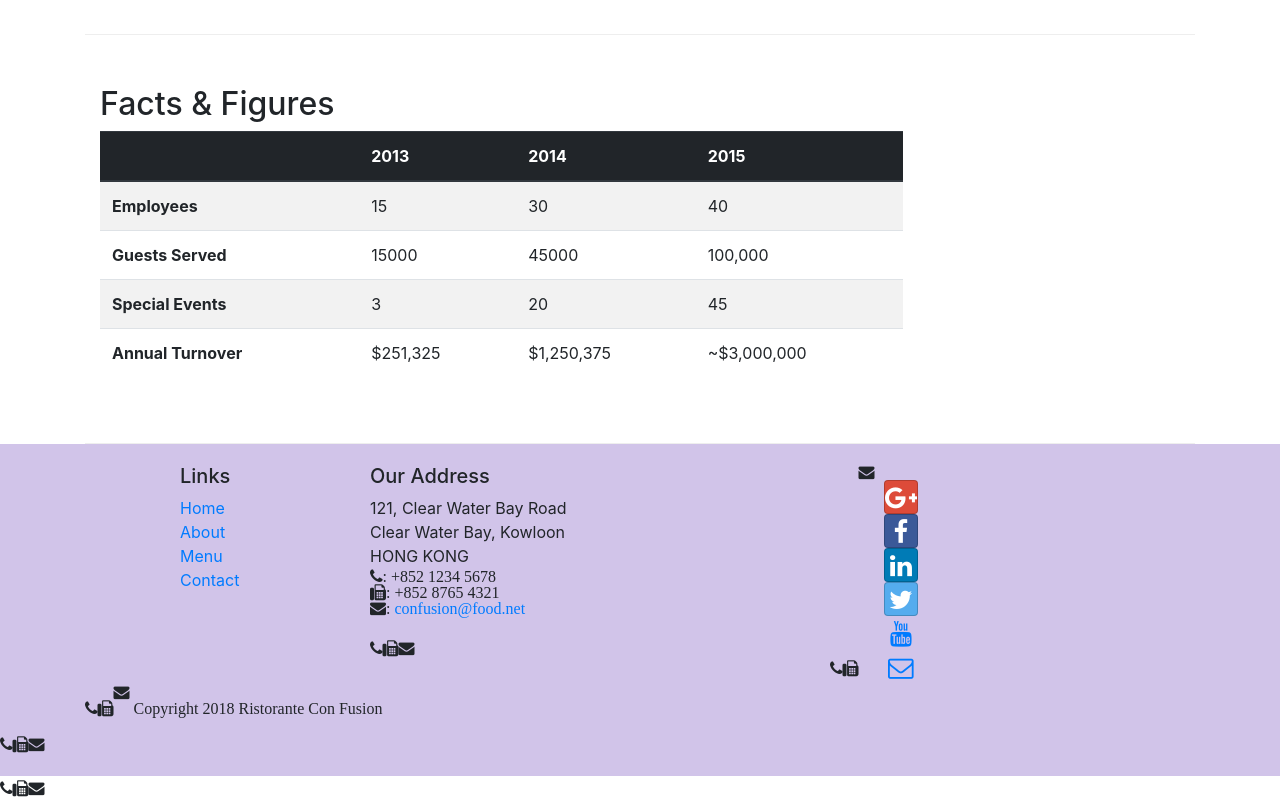
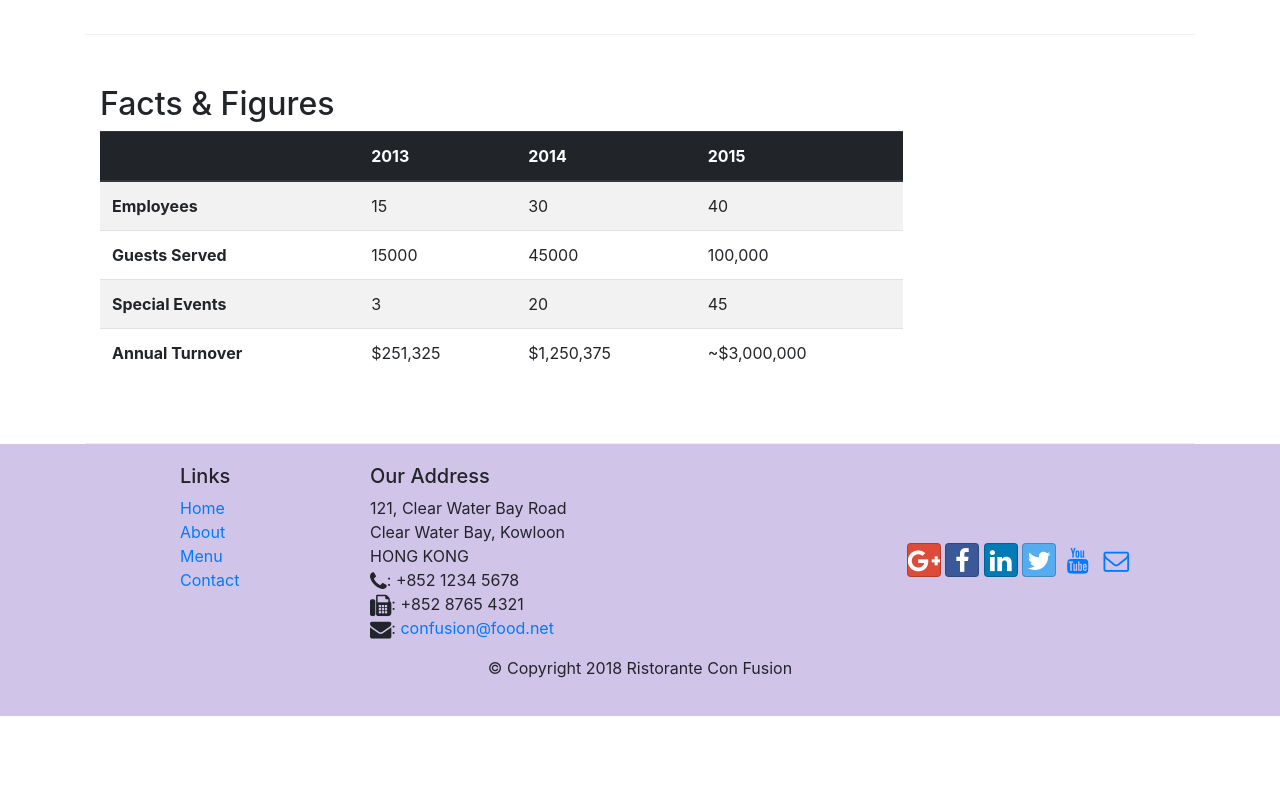
Before and after one commit to zochem/bootsrtap-exercise, a website: page aboutus.html in a window 1280 px wide. Shown: the part 1627-2427 px from the top of the page. After the commit the page ends 2343 px from the top, so only its background shows below. Drawn offline with nearby package versions, Linux system fonts and the light colour scheme.

Commit message:
Fixed issue with icons

```diff
--- a/aboutus.html
+++ b/aboutus.html
@@ -176,9 +176,9 @@
 		              121, Clear Water Bay Road<br>
 		              Clear Water Bay, Kowloon<br>
 		              HONG KONG<br>
-		              <i class="fa fa-phone">: +852 1234 5678<br>
-                      <i class="fa fa-fax">: +852 8765 4321<br>
-                      <i class="fa fa-envelope">: <a href="mailto:confusion@food.net">confusion@food.net</a>
+		              <i class="fa fa-phone fa-lg"></i>: +852 1234 5678<br>
+                      <i class="fa fa-fax fa-lg"></i>: +852 8765 4321<br>
+                      <i class="fa fa-envelope fa-lg"></i>: <a href="mailto:confusion@food.net">confusion@food.net</a>
 		           </address>
                 </div>
                 <div class="col-12 col-sm-4 align-self-center">
@@ -188,7 +188,7 @@
                         <a class="btn btn-social-icon btn-linkedin" href="http://www.linkedin.com/in/"><i class="fa fa-linkedin"></i></a>
                         <a class="btn btn-social-icon btn-twitter" href="http://twitter.com/"><i class="fa fa-twitter"></i></a>
                         <a class="btn btn-social-icon btn-youtube" href="http://youtube.com/"><i class="fa fa-youtube"></i></a>
-                        <a class="btn btn-social-icon" href="mailto:"><i class="fa fa-envelope-o fa-lg"></i></a>
+                        <a class="btn btn-social-icon" href="mailto:"><i class="fa fa-envelope-o"></i></a>
                     </div>
                 </div>
            </div>
```
Also changed, not shown: index.html (+3 -3 lines).
